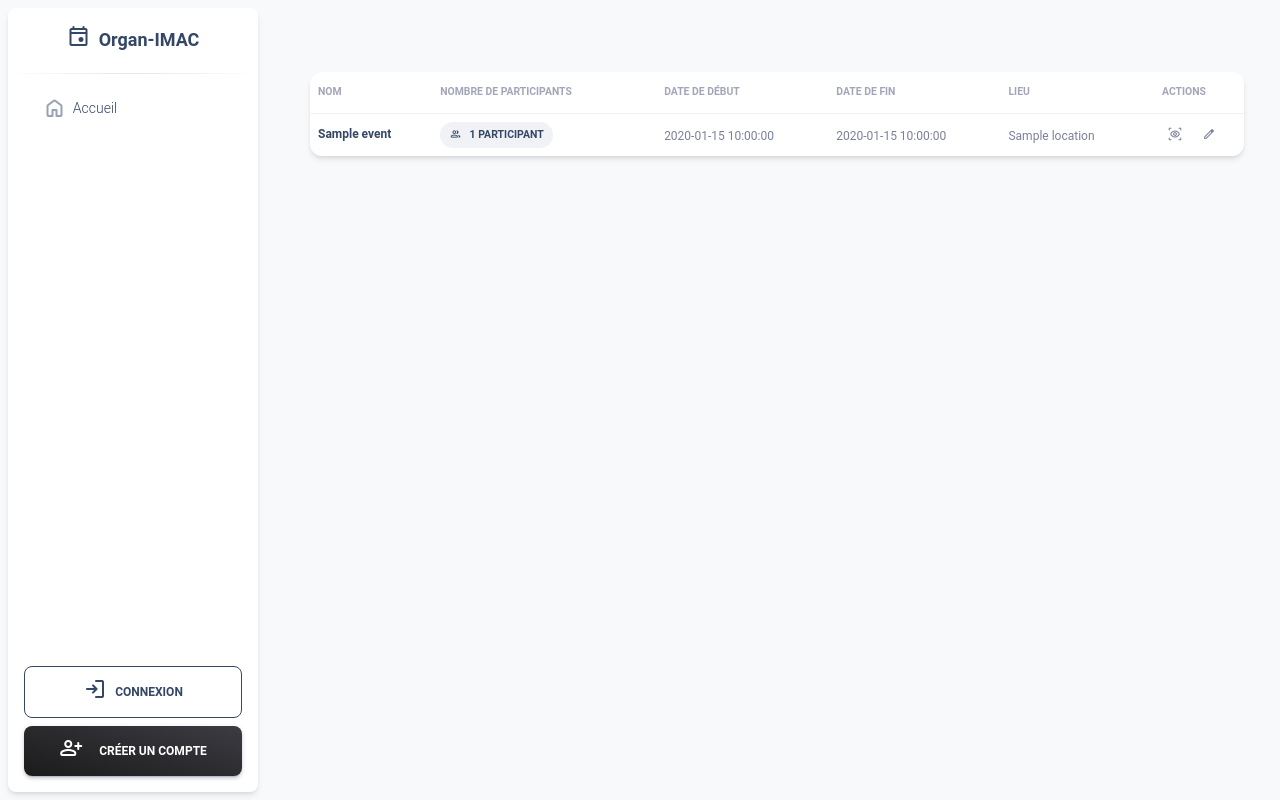
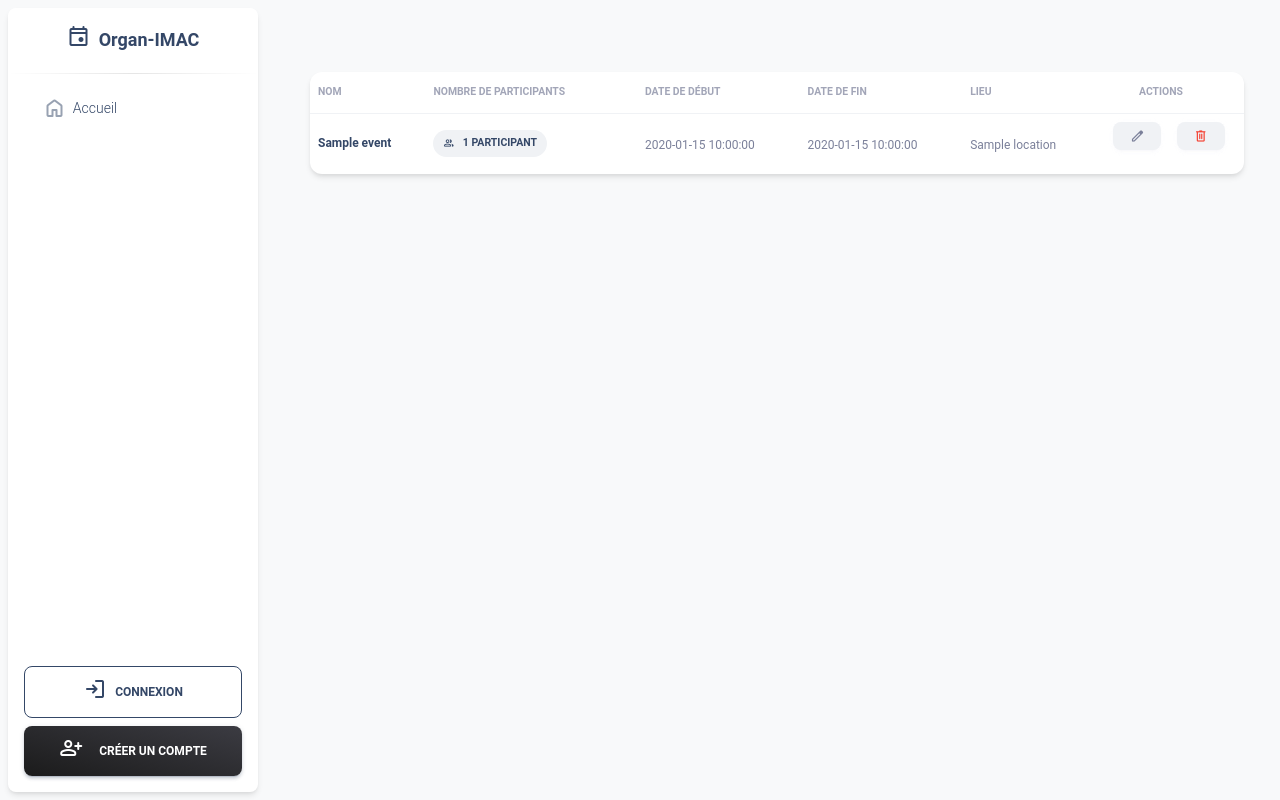
Before and after one commit to NilsMT/imac-wk-prog-web, a Flask app: template app/templates/pages/myEvents.html in a window 1280 px wide. Run offline with Flask 3, Linux system fonts and the light colour scheme; the template is opened without the code that fills it: most values are stand-ins (such as "Sample title", 1, 10 or a date in 2020); some libraries are stand-ins or nearby versions.

Commit message:
added possibility of deleting + added buttons
Co-authored-by: Kellian Bredeau <bredeaukellian@gmail.com>

```diff
--- /dev/null
+++ b/app/static/assets/js/services/deleteEvent.js
@@ -0,0 +1,19 @@
+document.addEventListener("DOMContentLoaded", function () {
+  const deleteEventButtons = document.querySelectorAll(".deleteEventButton");
+
+  deleteEventButtons.forEach((button) => {
+    button.addEventListener("click", function () {
+      console.log(this.id);
+      const eventId = this.id.split("-")[1];
+      console.log(`Deleting event with ID: ${eventId}`);
+      const response = fetch(`/event/${eventId}`, {
+        method: "DELETE",
+      });
+      if (response.ok) {
+        window.location.reload();
+      } else {
+        console.error("Failed to delete event");
+      }
+    });
+  });
+});
--- a/app/templates/components/rowEvent.html
+++ b/app/templates/components/rowEvent.html
@@ -32,29 +32,29 @@
 </td>
 <!-- Actions -->
 <td class="align-middle text-center">
-    <div class="d-flex justify-content-evenly">
-        <a
+    <div class="d-flex justify-content-evenly gap-1">
+        <button
             href="javascript:;"
-          class="text-secondary text-sm font-weight-normal material-symbols-rounded"
-          data-bs-toggle="tooltip"
-          data-bs-placement="top"
-          title="Voir l'événement"
-          data-container="body"
-          data-animation="true"
-        >
-          eye_tracking
-        </a>
-        <a
-          href="javascript:;"
-          class="text-secondary text-sm font-weight-normal material-symbols-rounded"
+            class="btn btn-light btn-sm d-flex align-items-center"
             data-bs-toggle="tooltip"
             data-bs-placement="top"
             title="Modifier l'événement"
             data-container="body"
             data-animation="true"
             >
-          edit
-        </a>
+                <span class="material-symbols-rounded text-secondary fs-6">edit</span>
+        </button>
+        <button
+            id="deleteEventButton-{{ event.id_event }}"
+            class="btn btn-light btn-sm d-flex align-items-center deleteEventButton"
+            data-bs-toggle="tooltip"
+            data-bs-placement="top"
+            title="Supprimer l'événement"
+            data-container="body"
+            data-animation="true"
+            >
+                <span class="material-symbols-rounded text-danger fs-6">delete</span>
+        </button>
     </div>
 </td>
 
--- a/app/templates/pages/myEvents.html
+++ b/app/templates/pages/myEvents.html
@@ -33,3 +33,6 @@ endblock %} {% block content %}
   </div>
 </div>
 {% endblock %}
+{% block scripts %}
+<script src="{{ url_for('static', filename='/assets/js/services/deleteEvent.js') }}"></script>
+{% endblock %}
```
Also changed, not shown: db/database.db. Lines whose indentation alone changed are shown as unchanged.
